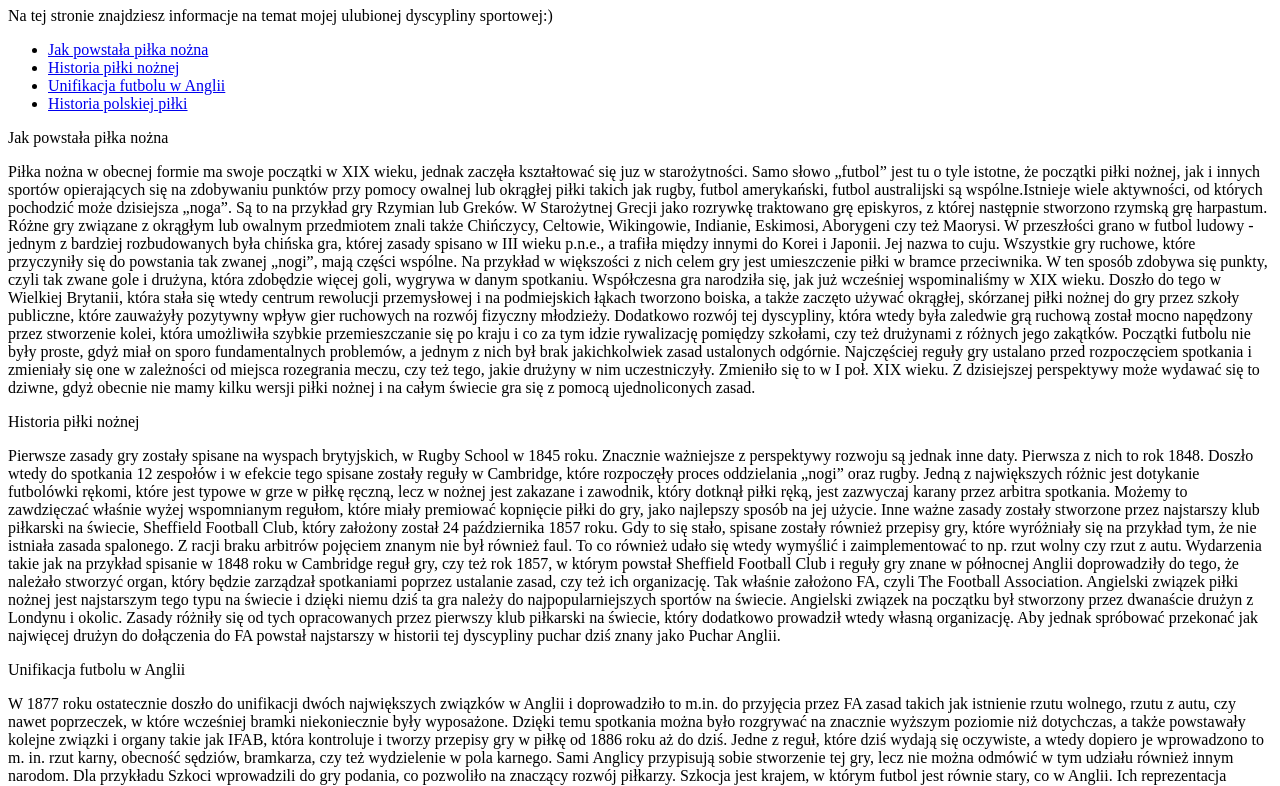
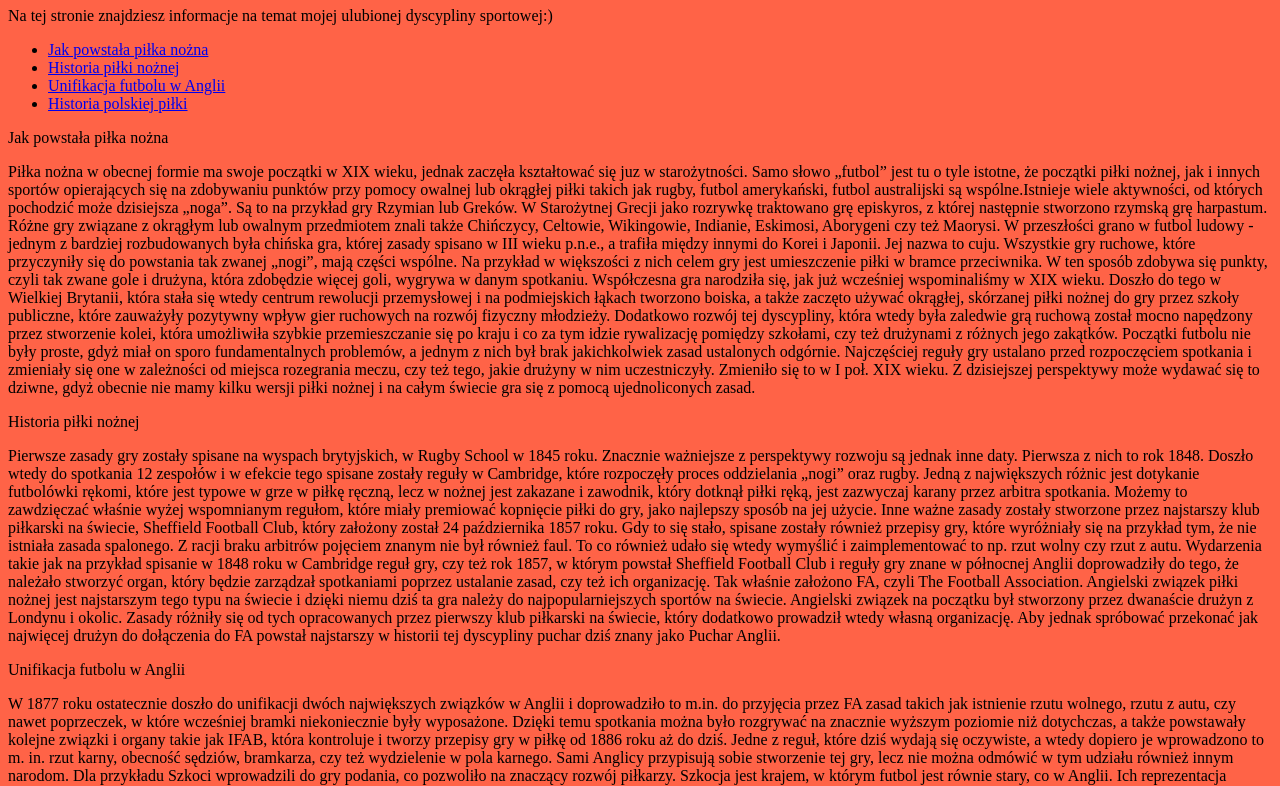
Before and after one commit to szymae123/pilka, a plain HTML site: page index.html in a window 1280 px wide. Shown: the part 351-1137 px from the top of the page. Drawn offline with Linux system fonts and the light colour scheme.

Commit message:
Update index.html

```diff
--- a/index.html
+++ b/index.html
@@ -3,6 +3,11 @@
 	<head>
 		<meta charset="utf-8">
 		<title>PIŁKA NOŻNA</title>
+		<style>
+   			 body {
+     			 background-color: #FF6347; /* Kolor pomarańczowo-czerwony */
+   			 }
+ 		 </style>
 	</head>
 	<img src="pilka.jpg">
 
```
